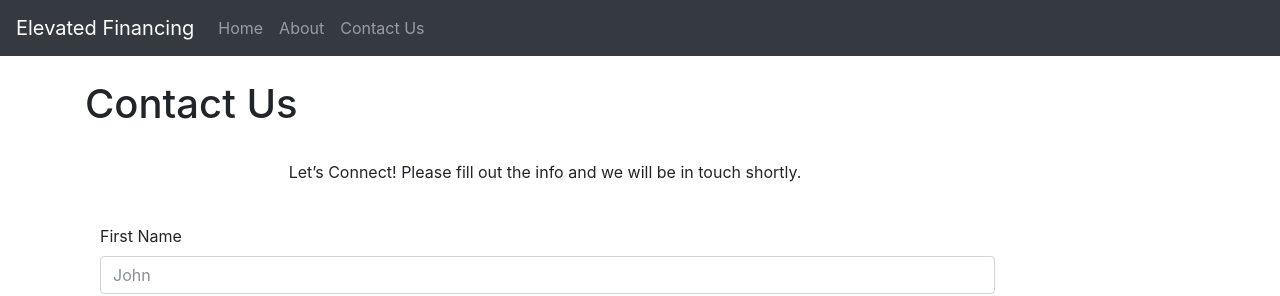
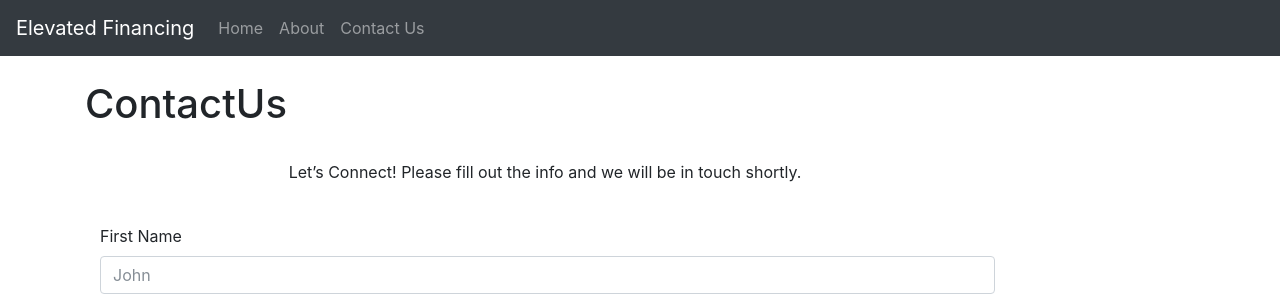
Before and after one commit to ElevatedFinancing1/ElevatedFinancing1.github.io, a Jekyll site: the page built from contactus.html, in a window 1280 px wide and 941 px high. Shown: the top 296 px of the window. Built offline with Jekyll 4.4.1, drawn with Linux system fonts in a browser that asks for light colours; nearby versions of some CDN libraries.

Commit message:
Update from Forestry.io - Updated contactus.html

```diff
--- a/contactus.html
+++ b/contactus.html
@@ -1,7 +1,8 @@
 ---
 layout: default
 title: Elevated Financing | Financing for Commercial and Investment Properties | Contact
-permalink: /contactus/
+permalink: "/contactus/"
+
 ---
 <div class="container"  style="padding-top: 3.5rem">
    <div class="alert alert-danger" role="alert" id="formPageError" role="alert" style="display:none;">
@@ -11,7 +12,7 @@ There are errors on the page. Please find them highlighted in red on the page.
 Success! Thanks for contacting Elevating Financing. You should recieve a confirmation email shortly.
 </div>
 <br>
-<h1 class="display-6">Contact Us</h1>
+<h1 class="display-6">ContactUs</h1>
 <br>
 <div class="row">
  <div class="col-12 col-md-10">
```
